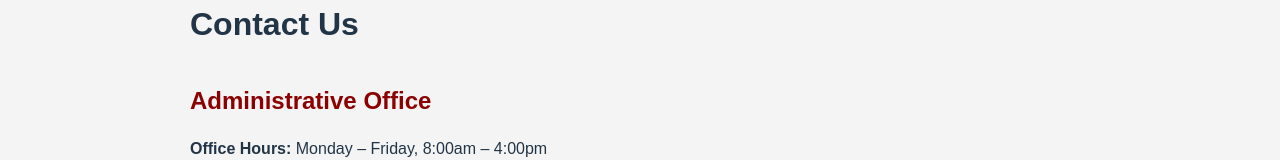
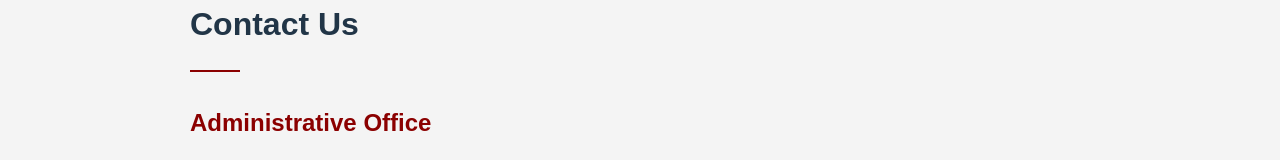
Before and after one commit to MichaelBeehler/CSC230-Project, a React (Vite) app in the folder Frontend/: page /contact in a window 1280 px wide. Shown: the part 172-332 px from the top of the page. Built offline with nearby package versions, Linux system fonts and the light colour scheme; no server answers.

Commit message:
contact page indent fix

```diff
--- a/Frontend/src/pages/ContactPage.jsx
+++ b/Frontend/src/pages/ContactPage.jsx
@@ -9,6 +9,7 @@ function ContactPage() {
     <div className="contact-container">
       <div className="contact-content">
         <h2>Contact Us</h2>
+        <hr style={{ border: "none", borderTop: "2px solid darkred", width: "50px", marginLeft: "0", marginBottom: "20px" }} />
 
         {/* Administrative Office */}
         <section>
@@ -19,9 +20,9 @@ function ContactPage() {
 
         {/* Contact Faculty Toggle */}
         <section>
-        <button onClick={() => setExpanded(!expanded)}>
-          Contact Faculty <span className={`arrow ${expanded ? "rotated" : ""}`}>▾</span>
-        </button>
+          <button onClick={() => setExpanded(!expanded)}>
+            Contact Faculty <span className={`arrow ${expanded ? "rotated" : ""}`}>▾</span>
+          </button>
 
           <div className={`accordion ${expanded ? "open" : ""}`}>
             <ul className="faculty-list">
```
